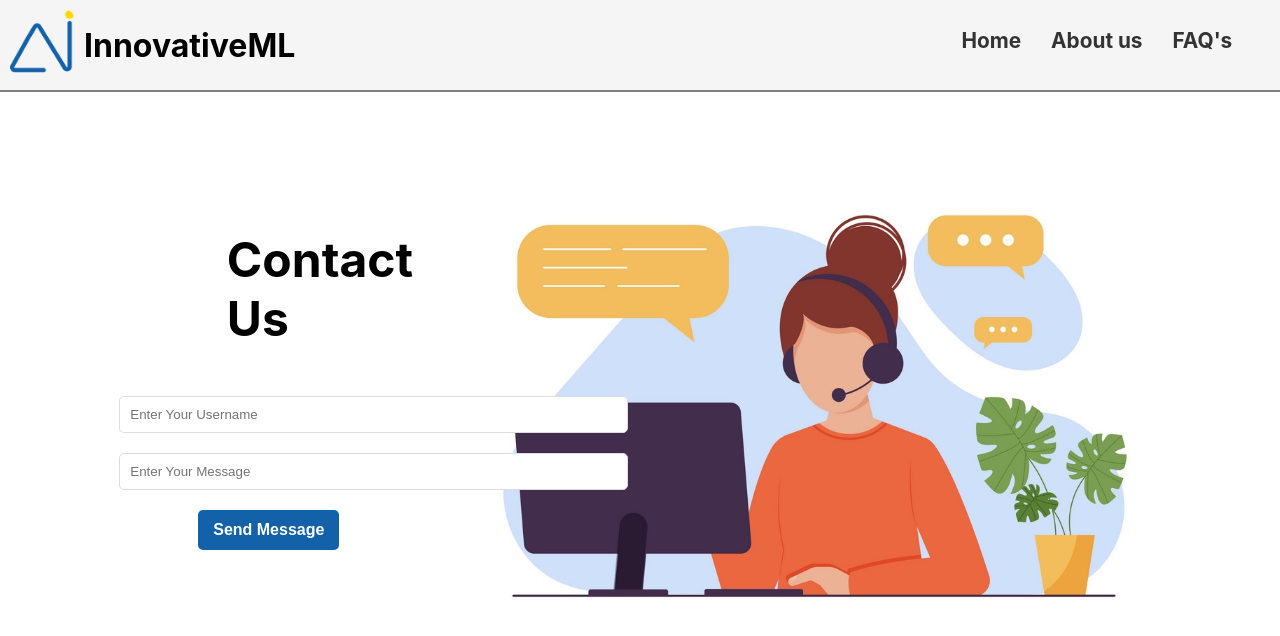
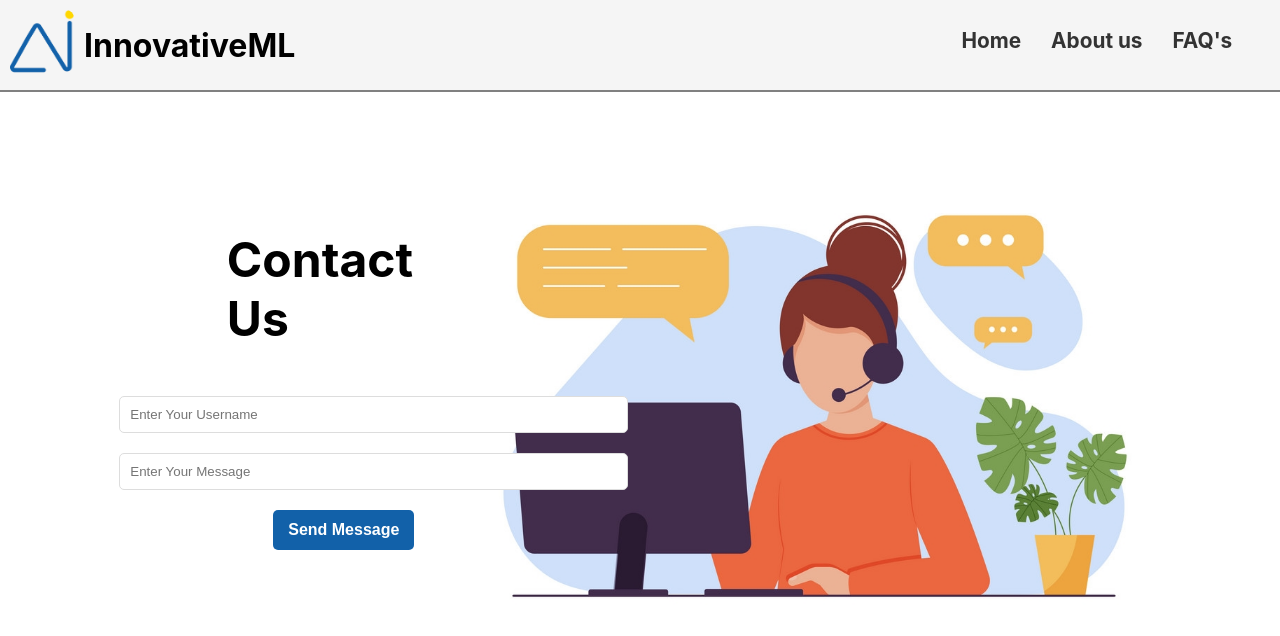
Before and after one commit to AhmadSerhall/innovativeML, a React (Create React App) app in the folder frontend/: page /contact in a window 1280 px wide. Shown: the top 636 px of the page. Built offline with nearby package versions, Linux system fonts and the light colour scheme.

Commit message:
adjusted the position of the message button

```diff
--- a/frontend/src/pages/Contact/style.css
+++ b/frontend/src/pages/Contact/style.css
@@ -17,9 +17,9 @@
     width:170%;
     margin-right:100px;
 }
- /* .custom-input .area{
-    height:80px;
-} */
+.custom-textarea{
+    resize: vertical;
+}
 
 .contact-img-container{
     width:700px;
@@ -29,6 +29,6 @@
     width:100%;
     height: 100%;
 }
-.contact-info .cutsom-button{
-    text-align: center;
+.contact-info .custom-button{
+    margin-left:150px;
 }
```
